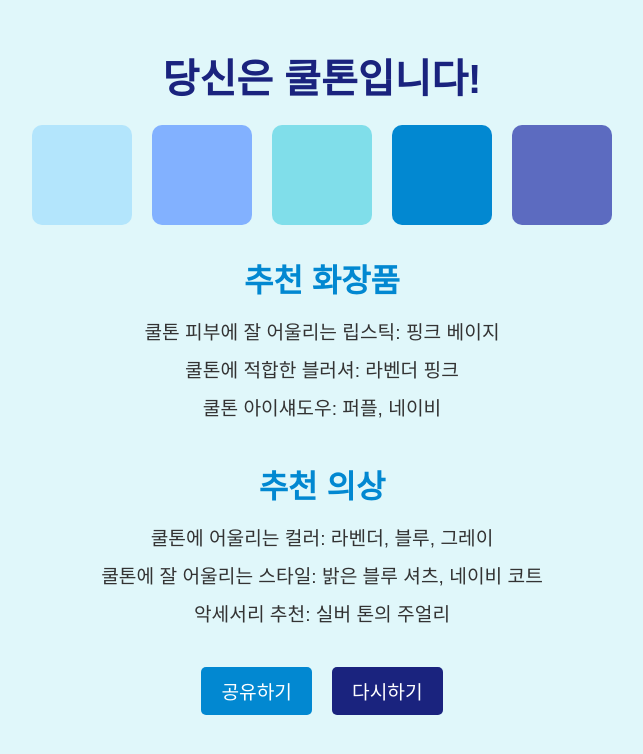
After one commit to chldudms/ColorMatch, a Flask app: page /result in a window 1280 px wide. The commit adds this page. Shown: the top 754 px of the page, without its empty margins (318-961 px from the left). Run offline with Flask 3, Linux system fonts and the light colour scheme.

Commit message:
랜더링으로 페이지 이동

```diff
--- a/app.py
+++ b/app.py
@@ -1,62 +1,36 @@
-from flask import Flask, render_template, request
-import cv2
-import numpy as np
-import base64
-import random
+from flask import Flask, render_template, request, redirect, url_for
 
 app = Flask(__name__)
 
-# 얼굴 인식 모델 로드
-face_cascade = cv2.CascadeClassifier(cv2.data.haarcascades + 'haarcascade_frontalface_default.xml')
-
-def analyze_image(image):
-    gray = cv2.cvtColor(image, cv2.COLOR_BGR2GRAY)
-
-    # 얼굴 검출
-    faces = face_cascade.detectMultiScale(gray, scaleFactor=1.1, minNeighbors=5, minSize=(30, 30))
-
-    if len(faces) == 0:
-        print("No faces detected")
-        return "unknown"  # 얼굴이 검출되지 않으면 처리
-
-    # 첫 번째 얼굴만 사용
-    (x, y, w, h) = faces[0]
-
-    # 얼굴 영역에서 피부 색상의 평균 밝기 계산
-    face_img = gray[y:y+h, x:x+w]
-    avg_brightness = np.mean(face_img)
-
-    print(f"Average brightness: {avg_brightness}")
-
-    # 단순화된 톤 분석: 밝기가 낮으면 웜톤, 높으면 쿨톤으로 판단
-    if avg_brightness < 100:  # 임계값은 조정 가능
-        return "warm"
-    else:
-        return "cool"
-
+# 1. 메인 페이지 라우트
 @app.route('/')
 def index():
-    return render_template('index.html')
+    return render_template('index.html')  # 시작 페이지
 
-@app.route('/result', methods=['POST'])
+# 2. 이름 입력 페이지 라우트
+@app.route('/name', methods=['GET', 'POST'])
+def name_input():
+    return render_template('name.html')
+
+# 3. 타입별 진단 선택 페이지 라우트
+@app.route('/type')
+def type_selection():
+    return render_template('type.html')  # 사용자 이름 전달
+
+# 4. 설문 시작 라우트
+@app.route('/survey')
+def survey():
+    return render_template('survey.html')  # 설문 페이지
+
+# 5. 사진 분석 시작 라우트
+@app.route('/chap')
+def photo_analysis():
+    return render_template('chapture.html')  # 사진 분석 페이지
+
+# 6. 결과 페이지 라우트 (설문 또는 사진 결과)
+@app.route('/result')
 def result():
-    image_data = request.form['image_data']
-    # Base64로 인코딩된 이미지를 디코딩
-    encoded_image = image_data.split(',')[1]
-    decoded_image = base64.b64decode(encoded_image)
-    np_image = np.frombuffer(decoded_image, np.uint8)
-    image = cv2.imdecode(np_image, cv2.IMREAD_COLOR)
-
-    # 얼굴 인식 및 피부 톤 분석
-    result = analyze_image(image)
-
-    # 분석 결과에 따른 페이지 렌더링
-    if result == "warm":
-        return render_template('warm.html', image_data=image_data)
-    elif result == "cool":
-        return render_template('cool.html', image_data=image_data)
-    else:
-        return "Could not determine the personal color."
+    return render_template('result.html')  # 결과 페이지
 
 if __name__ == '__main__':
     app.run(debug=True)
--- a/html/Photo.html
+++ b/templates/chapture.html
@@ -122,8 +122,9 @@
 
         document.getElementById('proceed').addEventListener('click', () => {
             const imageData = canvas.toDataURL('image/png');
+            window.location.href= "/result"
 
-            fetch('/analyze_skin', {
+            fetch('/analyze_image', {
                 method: 'POST',
                 headers: {
                     'Content-Type': 'application/json',
--- a/html/index.html
+++ b/templates/index.html
@@ -137,7 +137,9 @@
 
         function nextPage() {
             // 페이지 전환 코드 추가
-            window.location.href = 'name.html';  // 새로운 페이지로 이동
+           // JS에서 페이지 이동
+        window.location.href = "/name";  // Flask 라우팅 경로에 맞게 수정
+ // 새로운 페이지로 이동
         }
 
         document.getElementById('start-button').addEventListener('click', nextPage);
--- a/html/name.html
+++ b/templates/name.html
@@ -80,7 +80,7 @@
             if (name) {
                 localStorage.setItem('userName', name);
                 alert(name + "님, 이름이 저장되었습니다!");
-                window.location.href = 'survey.html';  // 새로운 페이지로 이동
+                window.location.href = '/type';  // 새로운 페이지로 이동
                 // 여기에 페이지 이동 또는 다른 작업 추가 가능
             } else {
                 alert("이름을 입력하세요.");
@@ -90,7 +90,7 @@
 
         // function startDiagnosis() {
         //     // 페이지 전환 코드 추가
-        //     window.location.href = 'survey.html';  // 새로운 페이지로 이동
+        //     window.location.href = 't=.html';  // 새로운 페이지로 이동
         // }
     </script>
 </body>
--- /dev/null
+++ b/templates/result.html
@@ -0,0 +1,163 @@
+<!DOCTYPE html>
+<html lang="ko">
+<head>
+    <meta charset="UTF-8">
+    <meta name="viewport" content="width=device-width, initial-scale=1.0">
+    <title>결과</title>
+    <style>
+        body {
+            font-family: 'Arial', sans-serif;
+            background-color: #e0f7fa; /* 쿨톤 느낌의 밝은 하늘색 배경 */
+            color: #333;
+            margin: 0;
+            padding: 0;
+            text-align: center;
+        }
+
+        .container {
+            max-width: 800px;
+            margin: 0 auto;
+            padding: 20px;
+        }
+
+        h1 {
+            font-size: 2.5rem;
+            color: #1a237e; /* 쿨톤 느낌의 진한 파란색 */
+            margin-bottom: 20px;
+        }
+
+        .palette {
+            display: flex;
+            justify-content: center;
+            margin-bottom: 30px;
+        }
+
+        .color-box {
+            width: 100px;
+            height: 100px;
+            margin: 0 10px;
+            border-radius: 10px;
+        }
+
+        .color-box:nth-child(1) { background-color: #b3e5fc; } /* 연한 하늘색 */
+        .color-box:nth-child(2) { background-color: #82b1ff; } /* 연한 파랑 */
+        .color-box:nth-child(3) { background-color: #80deea; } /* 밝은 청록색 */
+        .color-box:nth-child(4) { background-color: #0288d1; } /* 진한 파란색 */
+        .color-box:nth-child(5) { background-color: #5c6bc0; } /* 연보라색 */
+
+        .section {
+            margin-bottom: 40px;
+        }
+
+        h2 {
+            font-size: 2rem;
+            color: #0288d1;
+            margin-bottom: 15px;
+        }
+
+        ul {
+            list-style-type: none;
+            padding: 0;
+        }
+
+        ul li {
+            font-size: 1.2rem;
+            margin: 10px 0;
+        }
+
+        .btn-group {
+            display: flex;
+            justify-content: center;
+            gap: 20px;
+        }
+
+        button {
+            padding: 10px 20px;
+            font-size: 1.2rem;
+            background-color: #1a237e;
+            color: white;
+            border: none;
+            border-radius: 5px;
+            cursor: pointer;
+            transition: background-color 0.3s ease;
+        }
+
+        button:hover {
+            background-color: #3949ab; /* 버튼 호버 시 연한 색으로 */
+        }
+
+        .share-btn {
+            background-color: #0288d1;
+        }
+
+        .share-btn:hover {
+            background-color: #03a9f4;
+        }
+
+    </style>
+</head>
+<body>
+
+    <div class="container">
+        <h1>당신은 쿨톤입니다!</h1>
+
+        <!-- 쿨톤 컬러 팔레트 -->
+        <div class="palette">
+            <div class="color-box"></div>
+            <div class="color-box"></div>
+            <div class="color-box"></div>
+            <div class="color-box"></div>
+            <div class="color-box"></div>
+        </div>
+
+        <!-- 추천 화장품 섹션 -->
+        <div class="section">
+            <h2>추천 화장품</h2>
+            <ul>
+                <li>쿨톤 피부에 잘 어울리는 립스틱: 핑크 베이지</li>
+                <li>쿨톤에 적합한 블러셔: 라벤더 핑크</li>
+                <li>쿨톤 아이섀도우: 퍼플, 네이비</li>
+            </ul>
+        </div>
+
+        <!-- 추천 옷 섹션 -->
+        <div class="section">
+            <h2>추천 의상</h2>
+            <ul>
+                <li>쿨톤에 어울리는 컬러: 라벤더, 블루, 그레이</li>
+                <li>쿨톤에 잘 어울리는 스타일: 밝은 블루 셔츠, 네이비 코트</li>
+                <li>악세서리 추천: 실버 톤의 주얼리</li>
+            </ul>
+        </div>
+
+        <!-- 공유하기와 다시하기 버튼 -->
+        <div class="btn-group">
+            <button class="share-btn" onclick="shareResult()">공유하기</button>
+            <button onclick="restartTest()">다시하기</button>
+        </div>
+    </div>
+
+    <script>
+        // 공유하기 버튼 클릭 시 결과를 공유하는 기능 (웹 공유 API)
+        function shareResult() {
+            if (navigator.share) {
+                navigator.share({
+                    title: '퍼스널컬러 진단 결과',
+                    text: '나는 쿨톤이야! 당신도 퍼스널컬러를 진단해보세요!',
+                    url: window.location.href,
+                })
+                .then(() => console.log('공유 성공'))
+                .catch((error) => console.log('공유 실패:', error));
+            } else {
+                alert('이 브라우저는 공유 기능을 지원하지 않습니다.');
+            }
+        }
+
+        // 다시하기 버튼 클릭 시
+        function restartTest() {
+            window.location.href = '/';  // 홈 또는 설문 첫 페이지로 이동
+        }
+    </script>
+
+</body>
+</html>
```
Also changed, not shown: Img.py (+27 -24 lines), score.py (+22 -26 lines), templates/survey.html (renamed from html/survey.html, +76 -19 lines), templates/type.html (added, +92 -0 lines).
